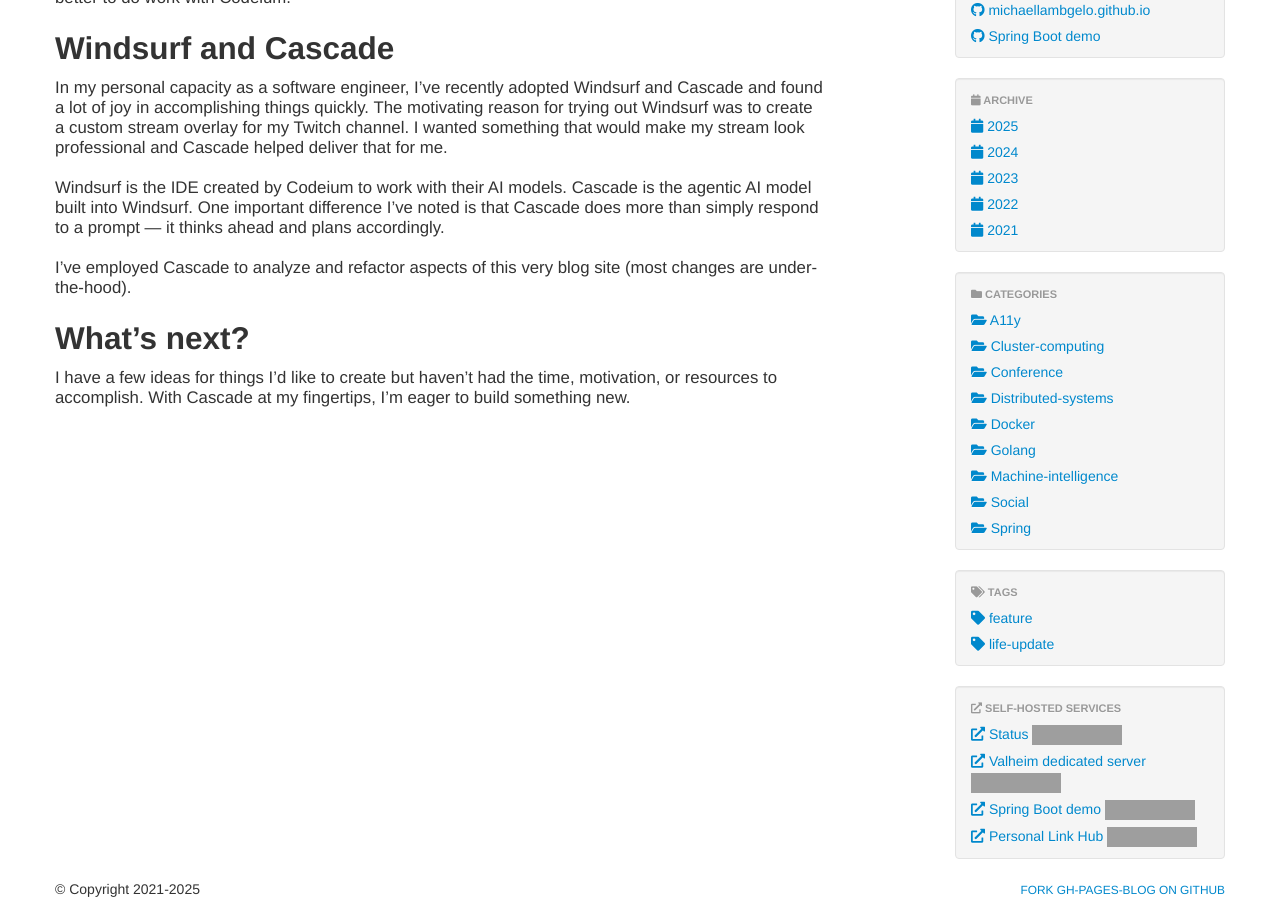
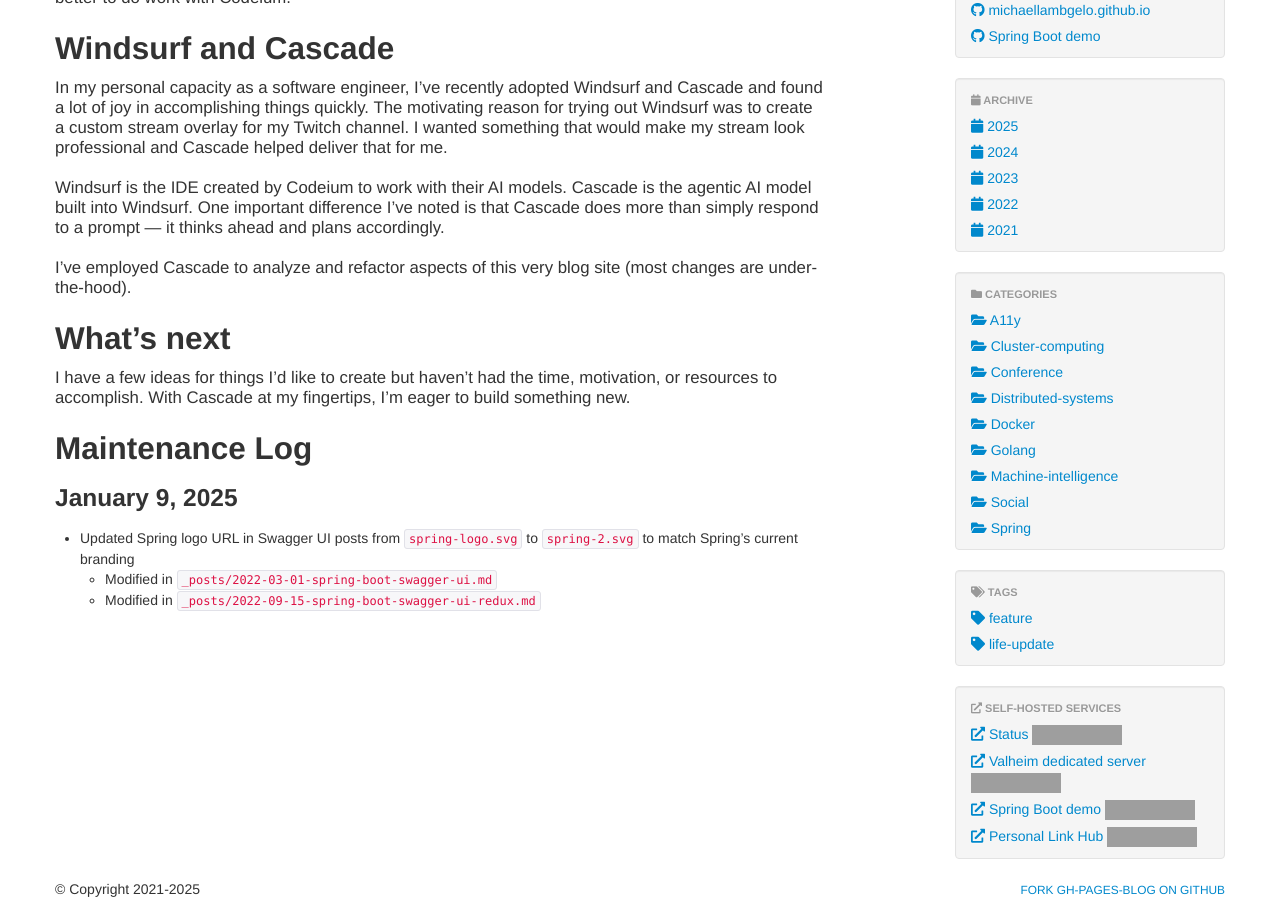
Before and after one commit to michaellambgelo/michaellambgelo.github.io, a Jekyll site: the page built from _posts/2025-01-09-my-experience.md, in a window 1280 px wide and 900 px high, scrolled down 1074 px. Built offline with Jekyll 4.4.1, drawn with Linux system fonts in a browser that asks for light colours; grey boxes are pictures that could not be loaded.

Commit message:
docs: add maintenance log for Spring logo updates
Added a maintenance log section to document the Spring logo URL updates in Swagger UI posts.

```diff
--- a/_posts/2025-01-09-my-experience.md
+++ b/_posts/2025-01-09-my-experience.md
@@ -1,8 +1,10 @@
 ---
+
 layout: post
 title: "My experience with the Intelligence we have given machines"
 date: 2025-01-09
 category: machine-intelligence
+
 image: "/seo/2025-01-09.png"
 ---
 
@@ -51,8 +53,16 @@
 
 I've employed Cascade to analyze and refactor aspects of this very blog site (most changes are under-the-hood).
 
-## What's next?
+## What's next
 
 I have a few ideas for things I'd like to create but haven't had the time, motivation, or resources to accomplish. With Cascade at my fingertips, I'm eager to build something new.
 
-[autocoder]:https://github.com/ollama/ollama-autocoder
+## Maintenance Log
+
+### January 9, 2025
+
+- Updated Spring logo URL in Swagger UI posts from `spring-logo.svg` to `spring-2.svg` to match Spring's current branding
+  - Modified in `_posts/2022-03-01-spring-boot-swagger-ui.md`
+  - Modified in `_posts/2022-09-15-spring-boot-swagger-ui-redux.md`
+
+[autocoder]: https://github.com/ollama/ollama-autocoder
```
